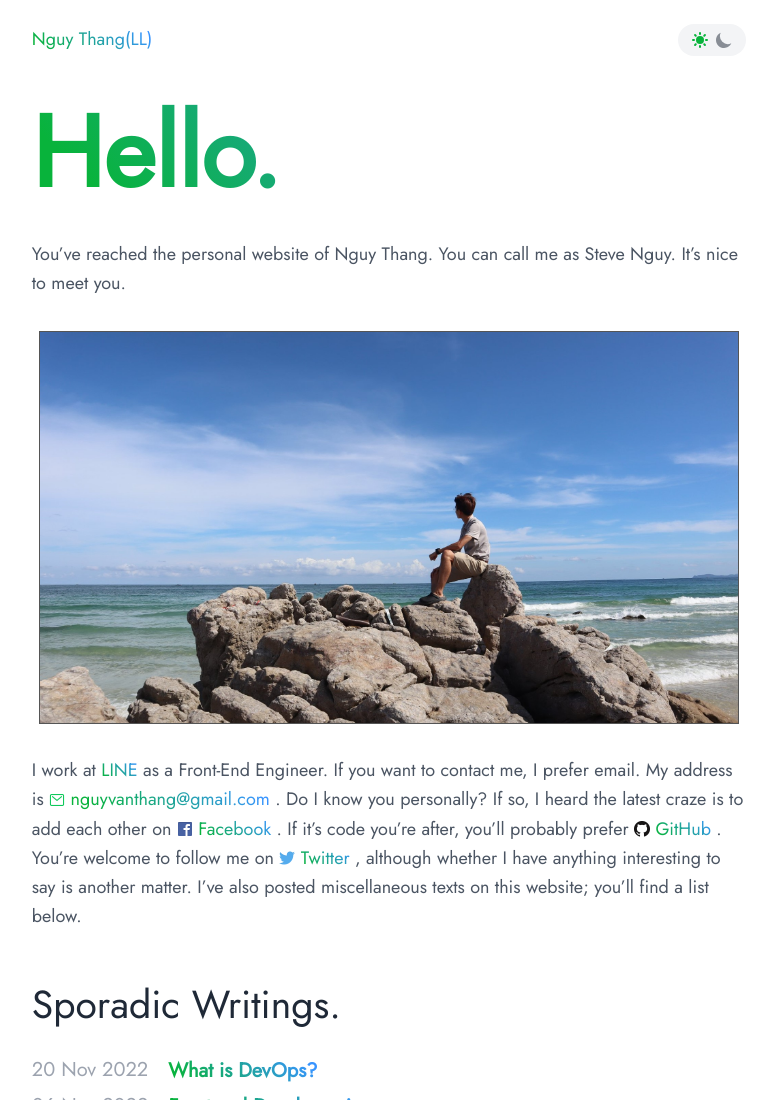
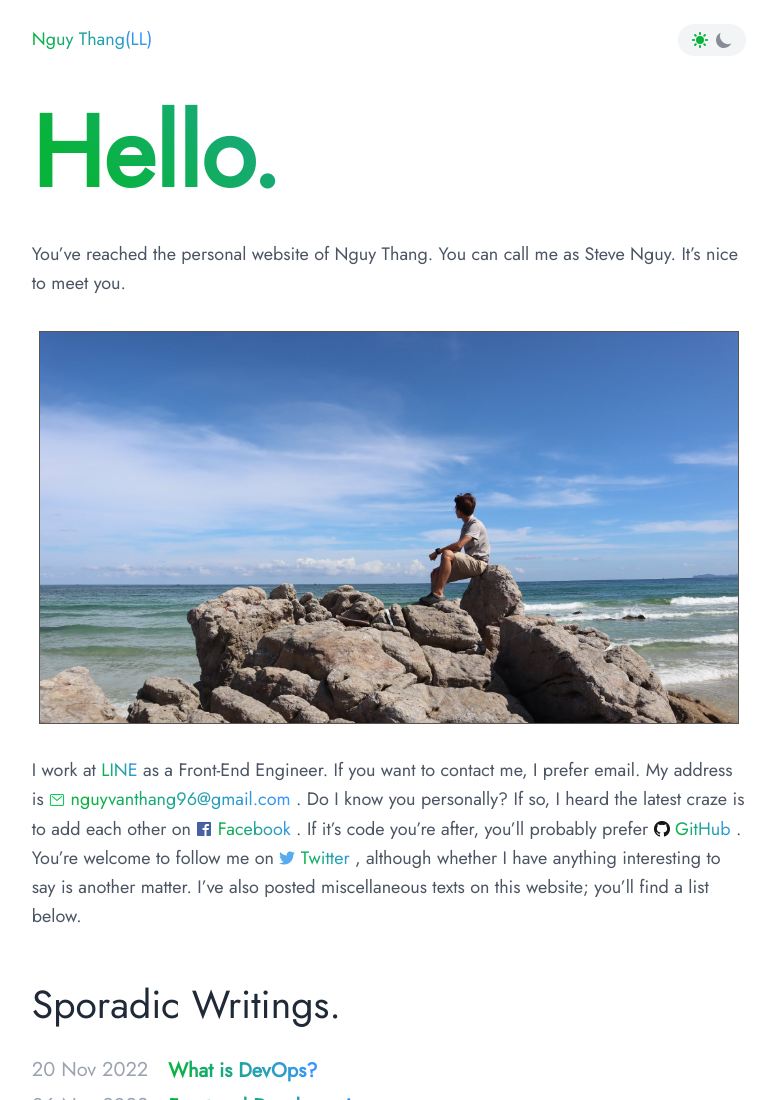
Before and after one commit to bboy114crew/blog, an Astro site: page / in a window 1280 px wide. Shown: the top 1100 px of the page, without its empty margins (251-1026 px from the left). Built offline with nearby package versions, Linux system fonts and the light colour scheme; Astro itself is replaced by a stand-in of ours.

Commit message:
Update my email

```diff
--- a/src/pages/index.astro
+++ b/src/pages/index.astro
@@ -42,8 +42,8 @@ const podcasts = unsortedPodcasts.sort(function (a, b) {
 						I work at <a class="line" href="https://line.me/en/">LINE</a> as a Front-End Engineer.
 						If you want to contact me, I prefer email. My address is
 						<img class="mailIcon" alt="mail" src="assets/envelope.png">
-						<a class="line" href="mailto:nguyvanthang@gmail.com">
-							nguyvanthang@gmail.com
+						<a class="line" href="mailto:nguyvanthang96@gmail.com">
+							nguyvanthang96@gmail.com
 						</a>. Do I know you personally? If so, I heard the latest craze is to add each other on
 						<img class="icon" alt="facebook" src="assets/facebook.png">
 						<a class="line" href="https://www.facebook.com/nguythang312/">
```
